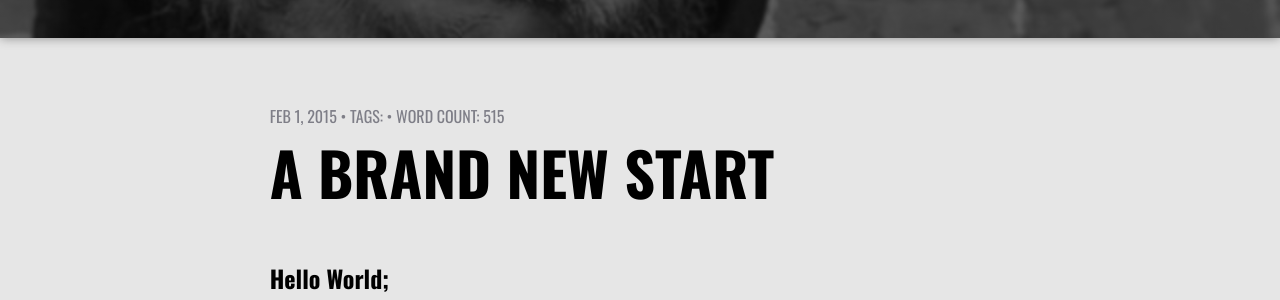
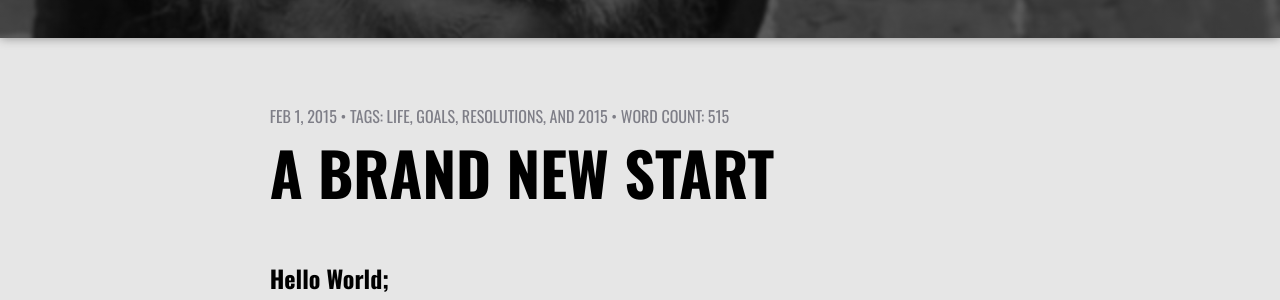
Before and after one commit to codethebeard/codethebeard, a Jekyll site: the page built from _posts/2015-02-01-a-brand-new-start.markdown, in a window 1280 px wide. Shown: the part 462-762 px from the top of the page. Built offline with Jekyll 4.4.1, drawn with Linux system fonts in a browser that asks for light colours; nearby versions of some CDN libraries; some web fonts are replaced.

Commit message:
Minor Tweaks Here and There

```diff
--- a/Gruntfile.js
+++ b/Gruntfile.js
@@ -130,7 +130,7 @@
           tasks: ['sass','autoprefixer','jekyll:dev']
         },
         php: {
-          files: ['**/*.html','**/*.md', '**/*.markdown','!_site/**/*.html'],
+          files: ['**/*.html','**/*.md', '**/*.markdown','!_site/**/*.html','!_site/**/*.md],
           tasks: ['jekyll:dev']
         },
         js: {
--- a/_posts/2015-02-01-a-brand-new-start.markdown
+++ b/_posts/2015-02-01-a-brand-new-start.markdown
@@ -2,6 +2,7 @@
 layout: post
 title: "A Brand New Start"
 date: "2015-02-01"
+tags: life goals resolutions 2015
 categories: blog
 excerpt: "Pursuing a brand new start. Goals and dreams for this year."
 published: true
--- a/humans.txt
+++ b/humans.txt
@@ -29,4 +29,4 @@
 Twitter: @codethebeard
 License: All Rights Reserved regarding Post Copy.
 Version: 2.0.0
-Last Updated: Sunday, February 1st, 2015, 6:28:24 PM
+Last Updated: Sunday, February 1st, 2015, 7:01:14 PM
--- a/sass/base/_general.scss
+++ b/sass/base/_general.scss
@@ -11,6 +11,9 @@
 	margin: 0;
 }
 img{
+    @include break($mama, 'max'){
+        width: 100%;
+    }
 	border: solid 10px $white;
 	max-width: 100%;
 	margin-bottom: 10px;
@@ -25,6 +28,7 @@
 	}
 }
 
+@include break($mama){
     .img-left{
     	float: left;
     	margin-right: 20px;
@@ -41,3 +45,4 @@
     	width: 460px;
     	max-width: 100%;
     }
+}
```
Also changed, not shown: sass/tpl/_page.scss (+7 -2 lines), css/main.css, 1 other file. Lines whose indentation alone changed are shown as unchanged.
